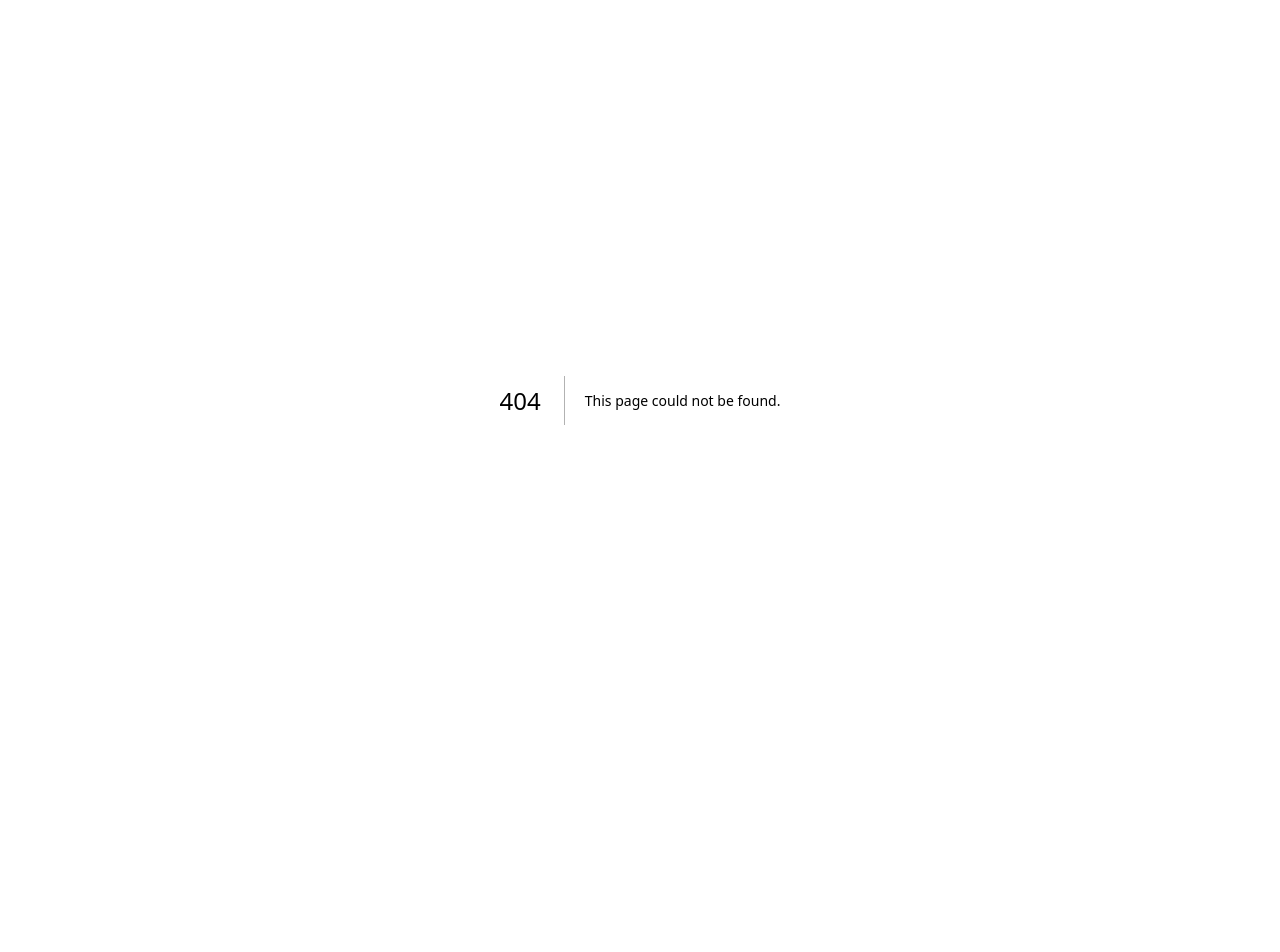
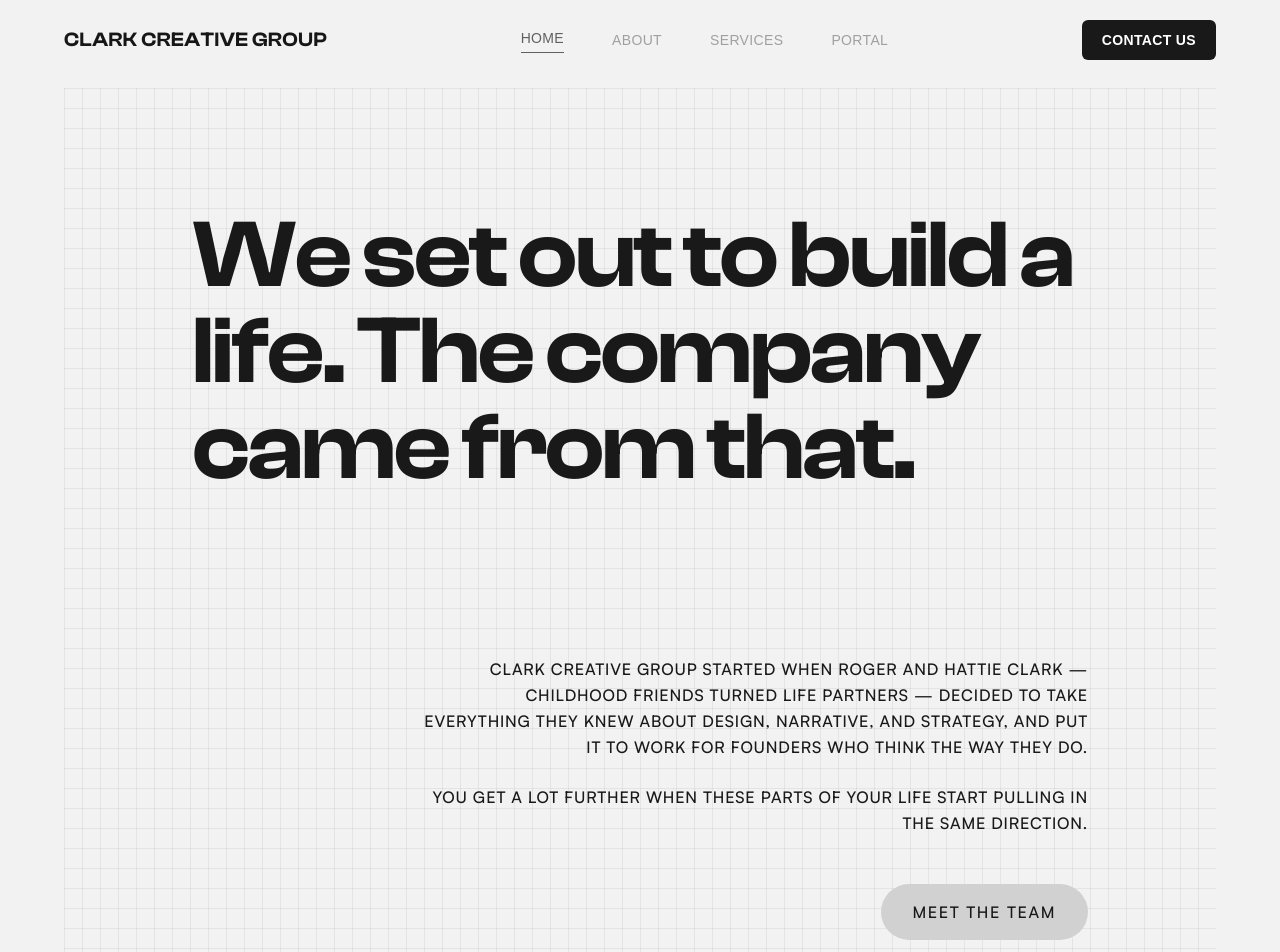
Before and after one commit to MonyVannn/clark-creative-group-website, a Next.js app: page /about in a window 1280 px wide. Before the commit this address had no page. Shown: the top 952 px of the page. Before the commit the page ends 800 px from the top, so only its background shows below. Built offline with nearby package versions, Linux system fonts and the light colour scheme.

Commit message:
Feature: add about page and hero section

```diff
--- /dev/null
+++ b/app/about/page.tsx
@@ -0,0 +1,35 @@
+import Header from "../components/Header";
+import { ThemeProvider } from "../contexts/ThemeContext";
+import Line from "../components/Line";
+import Footer from "../components/Footer";
+import AboutHeroSection from "../components/AboutHeroSection";
+import NoPreloaderGate from "../components/NoPreloaderGate";
+
+export default function About() {
+  return (
+    <NoPreloaderGate>
+      <ThemeProvider>
+        <main className="min-h-screen bg-[#f2f2f2]">
+          <Header />
+          <div className="relative min-h-screen">
+            <div
+              className="pointer-events-none absolute inset-6 inset-y-0 md:inset-y-2 lg:inset-x-16 z-0"
+              style={{
+                backgroundImage: `
+            linear-gradient(rgba(0,0,0,0.06) 1px, transparent 1px),
+            linear-gradient(90deg, rgba(0,0,0,0.06) 1px, transparent 1px)
+          `,
+                backgroundSize: "18px 20px",
+              }}
+            />
+            <div className="relative z-10 px-8 md:px-6 lg:px-16">
+              <AboutHeroSection />
+            </div>
+          </div>
+          <Line />
+          <Footer />
+        </main>
+      </ThemeProvider>
+    </NoPreloaderGate>
+  );
+}
--- /dev/null
+++ b/app/components/AboutHeroSection.tsx
@@ -0,0 +1,42 @@
+"use client";
+
+import CopyReveal from "./CopyReveal";
+
+export default function AboutHeroSection({
+  onCtaClick,
+}: {
+  onCtaClick?: () => void;
+}) {
+  return (
+    <section className="relative flex min-h-screen flex-col items-center justify-center pt-32 pb-24 text-center overflow-hidden">
+      <div className="z-10 flex flex-col items-end justify-center">
+        <h1 className="font-clash-display text-left text-3xl md:text-5xl lg:text-6xl xl:text-8xl font-semibold text-[#191919] max-w-4xl tracking-tight">
+          We set out to build a life. The company came from that.
+        </h1>
+
+        <div className="font-satoshi text-right font-medium uppercase text-[#191919] text-sm md:text-base leading-relaxed tracking-wider space-y-6 max-w-sm md:max-w-lg lg:max-w-2xl xl:max-w-2xl mt-40 mb-12">
+          <p>
+            Clark Creative Group started when Roger and Hattie Clark — childhood
+            friends turned life partners — decided to take everything they knew
+            about design, narrative, and strategy, and put it to work for
+            founders who think the way they do.
+          </p>
+
+          <p>
+            You get a lot further when these parts of your life start pulling in
+            the same direction.
+          </p>
+        </div>
+
+        <div className="self-end">
+          <button
+            onClick={onCtaClick}
+            className="cursor-pointer rounded-full bg-[#d1d1d1] hover:bg-[#e2e2e2] px-8 py-4 font-satoshi font-medium uppercase text-[#191919] tracking-widest transition-colors duration-300"
+          >
+            Meet the Team
+          </button>
+        </div>
+      </div>
+    </section>
+  );
+}
--- a/app/components/Header.tsx
+++ b/app/components/Header.tsx
@@ -6,7 +6,7 @@ import { Nav } from "./MobileNav";
 
 const navLinks = [
   { href: "/", label: "HOME", active: true },
-  { href: "#", label: "ABOUT", active: false },
+  { href: "/about", label: "ABOUT", active: false },
   { href: "#", label: "SERVICES", active: false },
   { href: "#", label: "PORTAL", active: false },
 ];
--- /dev/null
+++ b/app/components/NoPreloaderGate.tsx
@@ -0,0 +1,15 @@
+"use client";
+
+import { PreloaderContext } from "./PreloaderGate";
+
+export default function NoPreloaderGate({
+  children,
+}: {
+  children: React.ReactNode;
+}) {
+  return (
+    <PreloaderContext.Provider value={{ isReady: true }}>
+      {children}
+    </PreloaderContext.Provider>
+  );
+}
```
Also changed, not shown: 1 other file (tests, documents, lock files or other folders).
